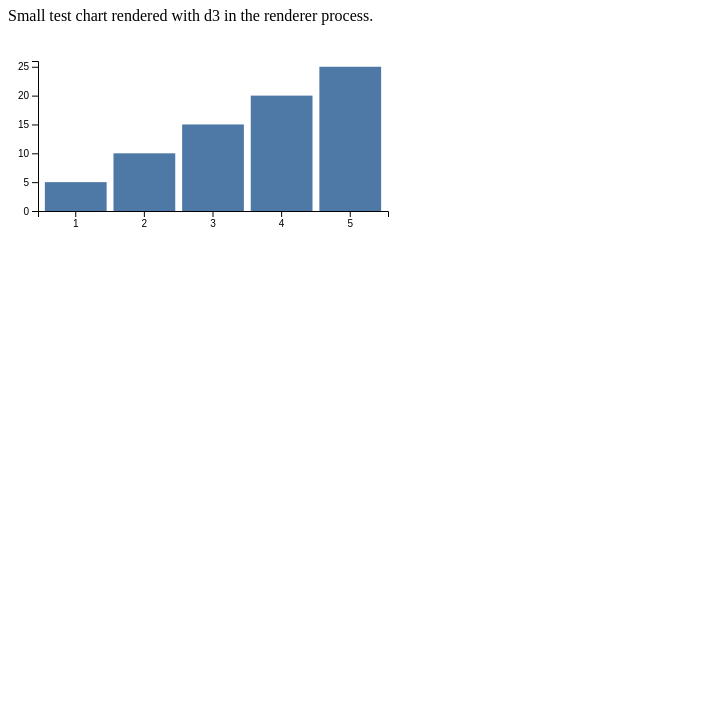
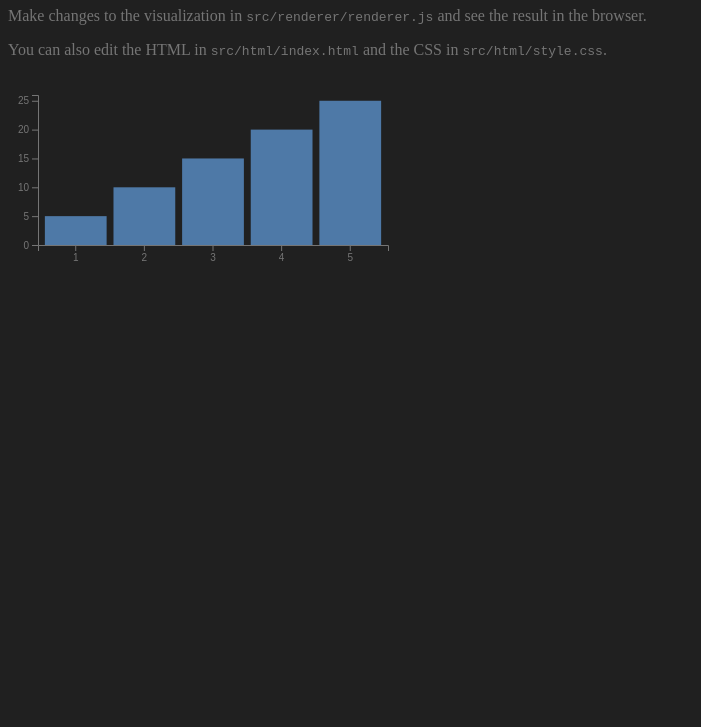
Before and after one commit to yps1lon/simple-electron-setup-softvis-masters, a website built with webpack: page src/html/index.html in a window 1280 px wide. Shown: the part 73-800 px from the top of the page, without its empty margins (0-701 px from the left). Built offline with nearby package versions, Linux system fonts and the light colour scheme.

Commit message:
Added webpack and comments

```diff
--- a/src/html/index.html
+++ b/src/html/index.html
@@ -7,8 +7,9 @@
   </head>
   <body>
     <h1>Electron + d3 template</h1>
-    <p>Small test chart rendered with d3 in the renderer process.</p>
-    <div id="viz"></div>
+    <p>Make changes to the visualization in <code>src/renderer/renderer.js</code> and see the result in the browser.</p>
+    <p>You can also edit the HTML in <code>src/html/index.html</code> and the CSS in <code>src/html/style.css</code>.</p>
+    <div id="vis"></div>
     <script src="../renderer/bundle.js"></script>
   </body>
   </html>
--- a/src/html/style.css
+++ b/src/html/style.css
@@ -0,0 +1,4 @@
+body {
+  background-color: #202020;
+  color: #757575;
+}
--- a/src/renderer/renderer.js
+++ b/src/renderer/renderer.js
@@ -1,30 +1,40 @@
 import * as d3 from "d3";
+// Read the documentation at https://d3js.org/getting-started
 
+// When the DOM is loaded, create the visualization
 window.addEventListener("DOMContentLoaded", () => {
+
+  // Hardcoded data (you will replace this with loaded or generated data)
   const data = [5, 10, 15, 20, 25];
 
+  // Set the dimensions and margins of the graph
   const width = 400;
   const height = 200;
-  const margin = { top: 20, right: 20, bottom: 30, left: 30 };
+  const margin = { top: 20, right: 20, bottom: 30, left: 30 }; // Top, right, bottom, left
 
+  // Create the parent SVG element - needed for svg elements to be appended to it
   const svg = d3
-    .select("#viz")
+    .select("#vis")
     .append("svg")
     .attr("width", width)
     .attr("height", height);
 
+  // SCALES: https://d3js.org/d3-scale
+  // Create the x scale
   const x = d3
     .scaleBand()
     .domain(data.map((_, i) => i))
     .range([margin.left, width - margin.right])
     .padding(0.1);
 
+  // Create the y scale
   const y = d3
     .scaleLinear()
     .domain([0, d3.max(data) || 0])
     .nice()
     .range([height - margin.bottom, margin.top]);
 
+  // Create and append the bars to the SVG
   svg
     .selectAll("rect")
     .data(data)
@@ -36,16 +46,19 @@ window.addEventListener("DOMContentLoaded", () => {
     .attr("height", d => y(0) - y(d))
     .attr("fill", "#4e79a7");
 
+  // Create the x-axis
   const xAxis = g =>
     g
       .attr("transform", `translate(0,${height - margin.bottom})`)
       .call(d3.axisBottom(x).tickFormat(i => i + 1));
 
+  // Create the y-axis
   const yAxis = g =>
     g
       .attr("transform", `translate(${margin.left},0)`)
       .call(d3.axisLeft(y).ticks(5));
 
+  // Append the x-axis and y-axis to the SVG
   svg.append("g").call(xAxis);
   svg.append("g").call(yAxis);
 });
--- a/webpack.config.js
+++ b/webpack.config.js
@@ -1,4 +1,9 @@
 const path = require("path");
+
+// Minimal webpack setup:
+// - Bundles src/renderer/renderer.js (and its imports, e.g. d3)
+// - Writes the bundle to src/renderer/bundle.js
+// - Adds a source map so DevTools can show the original source (src/renderer/bundle.js.map)
 
 module.exports = {
   mode: "development",
```
Also changed, not shown: README.md, 2 other files.
